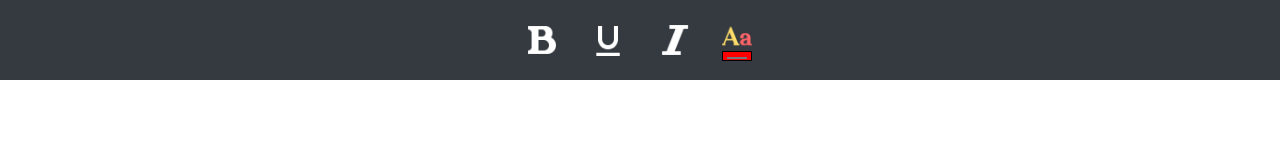
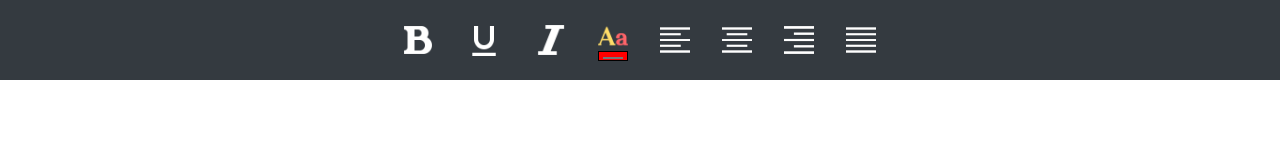
Before and after one commit to NaweedAhamed/Assignment01, a plain HTML site: page index.html in a window 1280 px wide. Drawn offline with nearby package versions, Linux system fonts and the light colour scheme.

Commit message:
Allignment Feature Added

```diff
--- a/app.js
+++ b/app.js
@@ -17,3 +17,38 @@ function fontColor() {
         document.execCommand('foreColor', false, fontColor);
     }
 }
+
+function left() {
+    document.querySelectorAll('.left').forEach(function(element){
+        element.addEventListener('click',function(){
+            document.getElementById('Editor').style.textAlign = 'left'
+        })
+    })
+
+}
+function right() {
+    document.querySelectorAll('.right').forEach(function(element){
+        element.addEventListener('click',function(){
+            document.getElementById('Editor').style.textAlign = 'right'
+        })
+    })
+
+}
+
+function justify() {
+    document.querySelectorAll('.justify').forEach(function(element){
+        element.addEventListener('click',function(){
+            document.getElementById('Editor').style.textAlign = 'justify'
+        })
+    })
+
+}
+
+function center() {
+    document.querySelectorAll('.center').forEach(function(element){
+        element.addEventListener('click',function(){
+            document.getElementById('Editor').style.textAlign = 'center'
+        })
+    })
+
+}
--- a/index.html
+++ b/index.html
@@ -31,6 +31,18 @@
                     <input type="color" onchange="fontColor()" />
                     </div>
             </button>
+            <button class="left" onclick="left()" >
+                <img src="resources/left.png" width="30">
+            </button>
+            <button class="center" onclick="center()" >
+                <img src="resources/center.png" width="30">
+            </button>
+            <button class="right" onclick="right()">
+                <img src="resources/right.png" width="30">
+            </button>
+            <button class="justify" onclick="justify()">
+                <img src="resources/justify.png" width="30">
+            </button>
 
         </div>
     </div>
```
